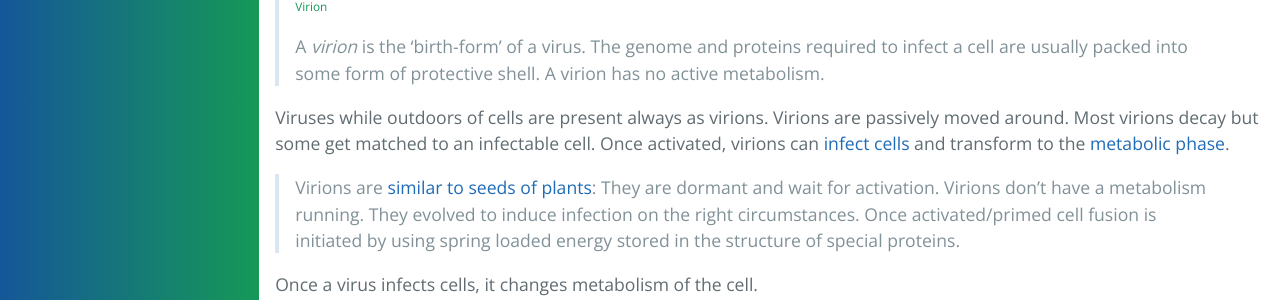
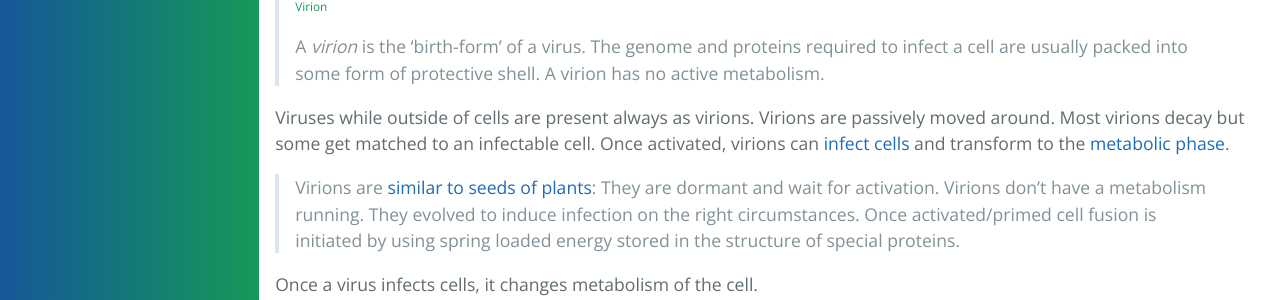
Before and after one commit to forestgrape/coronavirus, a Jekyll site: the page built from 2_biological/coronavirus.md, in a window 1280 px wide and 900 px high, scrolled down 6605 px. Shown: the part 155-455 px from the top of the window. Built offline with Jekyll 4.4.1, drawn with Linux system fonts in a browser that asks for light colours; our own code applies the rules of GitHub Pages for plain Markdown files; some of the changed text lies outside the part shown.

Commit message:
formulations

```diff
--- a/2_biological/coronavirus.md
+++ b/2_biological/coronavirus.md
@@ -203,7 +203,7 @@
 > ###### Virion
 > A *virion* is the 'birth-form' of a virus. The genome and proteins required to infect a cell are usually packed into some form of protective shell. A virion has no active metabolism.
 
-Viruses while outdoors of cells are present always as virions. Virions are passively moved around. Most virions decay but some get matched to an infectable cell. Once activated, virions can [infect cells](#infected-cell) and transform to the [metabolic phase](#metabolic-phase).
+Viruses while outside of cells are present always as virions. Virions are passively moved around. Most virions decay but some get matched to an infectable cell. Once activated, virions can [infect cells](#infected-cell) and transform to the [metabolic phase](#metabolic-phase).
 
 > Virions are [similar to seeds of plants](#plant-seeds-to-virions): They are dormant and wait for activation. Virions don't have a metabolism running. They evolved to induce infection on the right circumstances. Once activated/primed cell fusion is initiated by using spring loaded energy stored in the structure of special proteins.
 
@@ -587,7 +587,7 @@
 
 ##### Caveats of ACE2 Detection
 [in work, verification needed]
-For serving as an entry point, ACE2 needs to be built into the cell membrane as a receptor i.e. being useable from the outdoor. If _both_ of above methods are positive, this is very likely [antibody staining is likely enough, to check]. Since coronaviruses have a preference for [apical tissue sites](#tissue-tropism) ACE2 should be expressed on the apical sites.
+For serving as an entry point, ACE2 needs to be built into the cell membrane as a receptor i.e. being useable from the outside. If _both_ of above methods are positive, this is very likely [antibody staining is likely enough, to check]. Since coronaviruses have a preference for [apical tissue sites](#tissue-tropism) ACE2 should be expressed on the apical sites.
 * [Antibody staining](antibody-staining) alone can yield false positives if the cells are not properly cleaned and ACE2 is just attached to the cell without being built into the cell membrane.
 * [Measuring mRNA](#measure-mrna) just detects if the cells produces ace2. But proteins produced by a cell can
     - stay in the cell e.g. in the cytoplasm or move into the nucleus
```
Also changed, not shown: other parts of 2_biological/coronavirus.md (+1 -1 lines).
